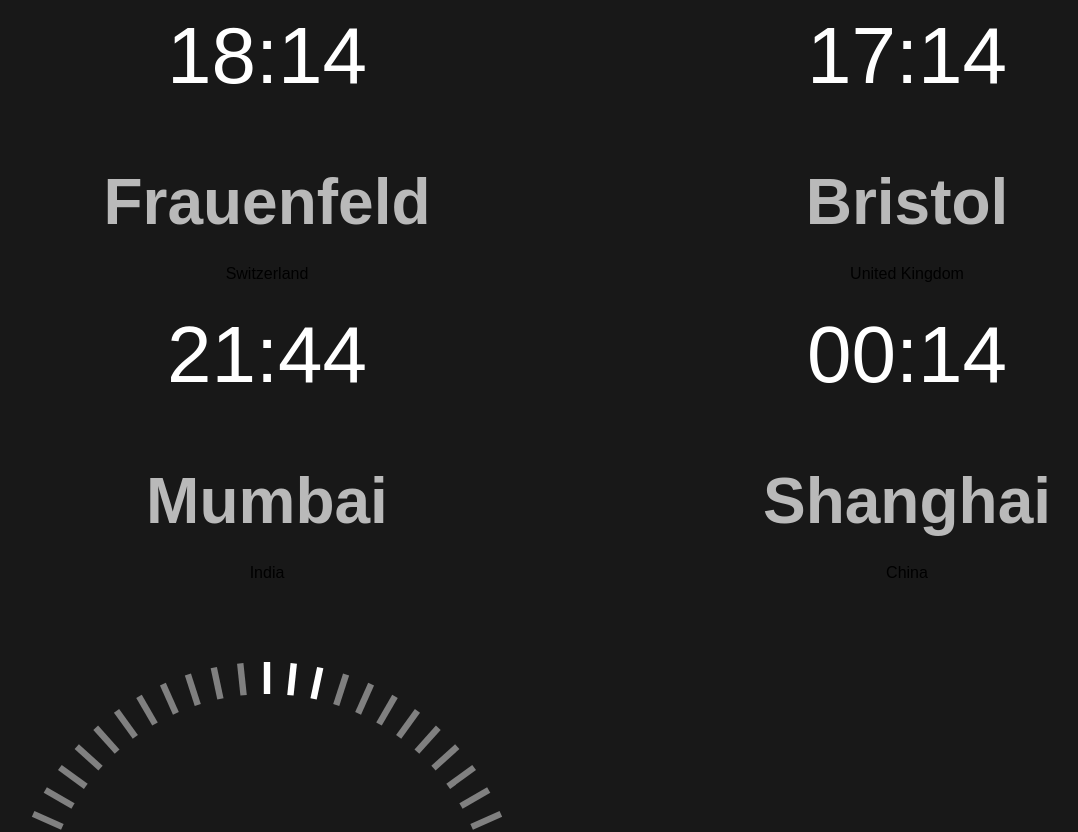
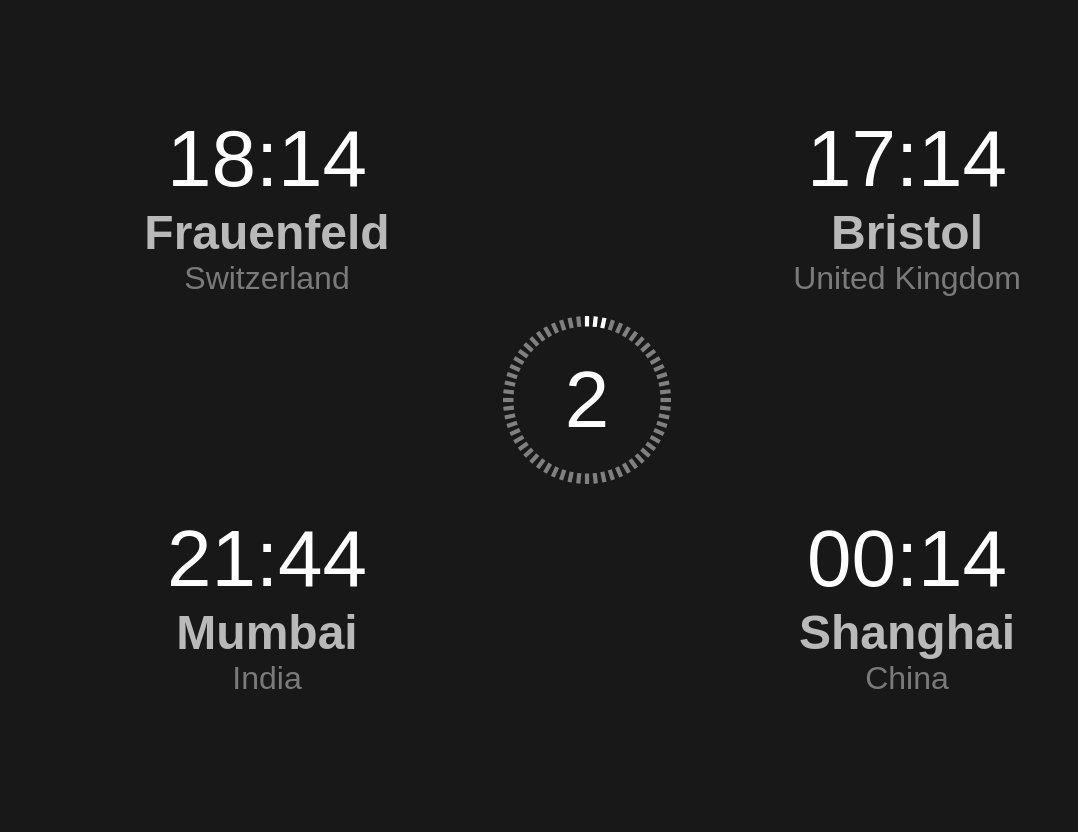
Before and after one commit to Imburdalinix/imburdalinix.github.io, a plain HTML site: page index.html in a window 1280 px wide. Shown: the top 832 px of the page, without its empty margins (53-1131 px from the left). After the commit the page ends 800 px from the top, so only its background shows below. Drawn offline with Linux system fonts and the light colour scheme; a web font is replaced by a local one.

Commit message:
Update styles.css

```diff
--- a/styles.css
+++ b/styles.css
@@ -1,11 +1,19 @@
+@font-face {
+    font-family: "San Francisco";
+    font-weight: 400;
+    src: url("https://applesocial.s3.amazonaws.com/assets/styles/fonts/sanfrancisco/sanfranciscodisplay-bold-webfont.woff");
+}
+
+
 body {
     display: grid;
     grid-template-columns: 1fr 1fr;
     grid-template-rows: 1fr 1fr;
     height: 100vh;
     margin: 0;
-    font-family: Arial, sans-serif;
+    font-family: 'San Francisco', sans-serif;
     background-color: #181818;
+    position: relative;
 }
 
 .clock-container {
@@ -17,12 +25,53 @@ body {
 
 .clock {
     padding: 10px;
-    color: rgb(255, 255, 255);
+    padding-bottom: 0px;
+    margin-bottom: 0px;
+    color: white;
     font-size: 5em;
 }
 
 .font {
-    font-size: 4em;
+    font-size: 3em;
     color: rgb(185, 185, 185);
-    margin-bottom: 10px;
+    margin-top: 0px;
+    margin-bottom: 0px;
 }
+
+.seconds-container {
+    position: absolute;
+    display: flex;
+    align-items: center;
+    justify-content: center;
+    top: 50%;
+    left: 50%;
+    width: 100px;
+    height: 100px;
+    transform: translate(-50%, -50%);
+    padding: 20px;
+    border-radius: 100px;
+}
+
+.seconds {
+    position: absolute;
+    color: white;
+    font-size: 5em;
+}
+
+.circle-chart {
+    width: 150%;
+    height: 150%;
+    position: absolute;
+}
+
+.tick {
+    stroke: #eee;
+    stroke-width: 2;
+}
+
+.sub-title {
+    color: rgb(122, 122, 122);
+    font-size: 2em;
+    margin-top: 0px;
+    margin-bottom: 0px;
+}
```
